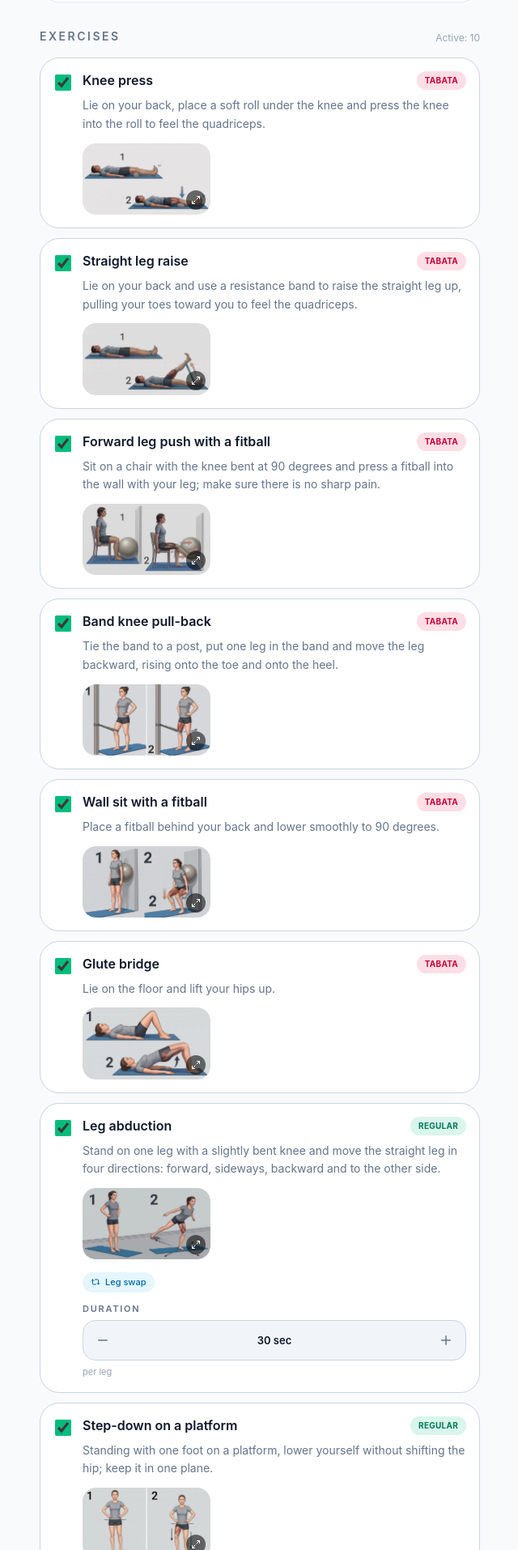
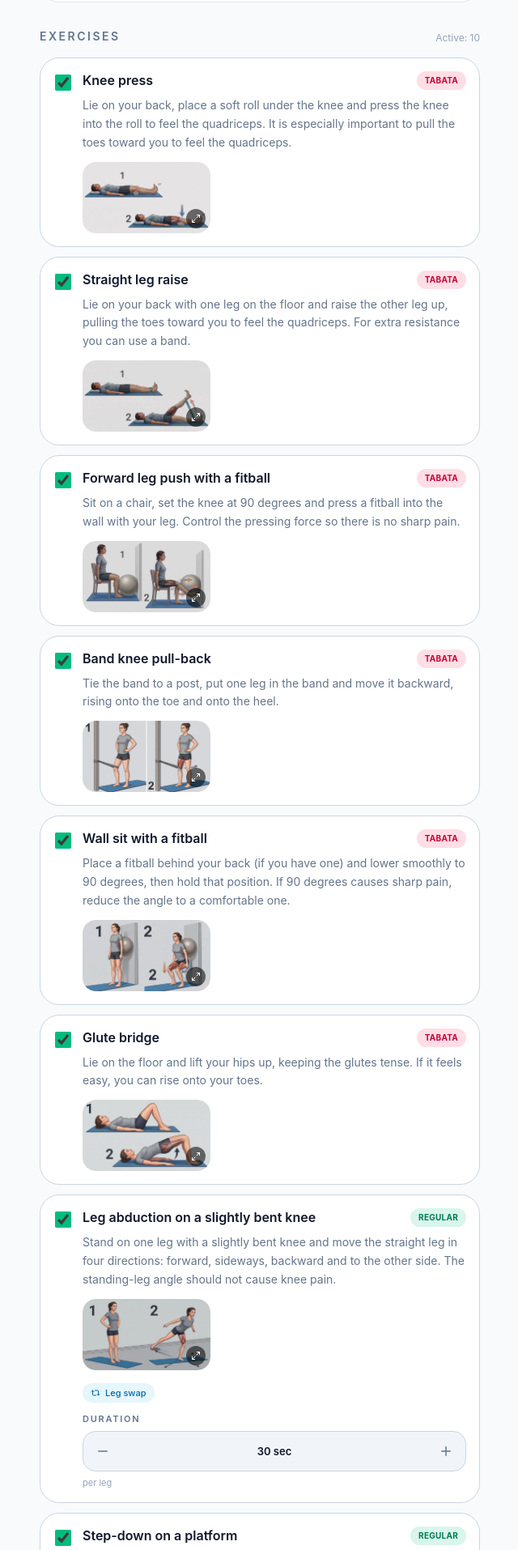
Before and after one commit to logolevel/knee, a React (Vite) app: page / in a window 1280 px wide. Shown: the part 1106-3020 px from the top of the page at 81% size, without its empty margins (319-959 px from the left). Built offline with nearby package versions, Linux system fonts and the light colour scheme.

Commit message:
change texts

```diff
--- a/src/i18n/translations.js
+++ b/src/i18n/translations.js
@@ -136,49 +136,52 @@ const en = {
     2: {
       title: 'Knee press',
       description:
-        'Lie on your back, place a soft roll under the knee and press the knee into the roll to feel the quadriceps.',
+        'Lie on your back, place a soft roll under the knee and press the knee into the roll to feel the quadriceps. It is especially important to pull the toes toward you to feel the quadriceps.',
     },
     3: {
       title: 'Straight leg raise',
       description:
-        'Lie on your back and use a resistance band to raise the straight leg up, pulling your toes toward you to feel the quadriceps.',
+        'Lie on your back with one leg on the floor and raise the other leg up, pulling the toes toward you to feel the quadriceps. For extra resistance you can use a band.',
     },
     4: {
       title: 'Forward leg push with a fitball',
       description:
-        'Sit on a chair with the knee bent at 90 degrees and press a fitball into the wall with your leg; make sure there is no sharp pain.',
+        'Sit on a chair, set the knee at 90 degrees and press a fitball into the wall with your leg. Control the pressing force so there is no sharp pain.',
     },
     5: {
       title: 'Band knee pull-back',
       description:
-        'Tie the band to a post, put one leg in the band and move the leg backward, rising onto the toe and onto the heel.',
+        'Tie the band to a post, put one leg in the band and move it backward, rising onto the toe and onto the heel.',
     },
     6: {
       title: 'Wall sit with a fitball',
-      description: 'Place a fitball behind your back and lower smoothly to 90 degrees.',
+      description:
+        'Place a fitball behind your back (if you have one) and lower smoothly to 90 degrees, then hold that position. If 90 degrees causes sharp pain, reduce the angle to a comfortable one.',
     },
     7: {
       title: 'Glute bridge',
-      description: 'Lie on the floor and lift your hips up.',
+      description:
+        'Lie on the floor and lift your hips up, keeping the glutes tense. If it feels easy, you can rise onto your toes.',
     },
     8: {
-      title: 'Leg abduction',
+      title: 'Leg abduction on a slightly bent knee',
       description:
-        'Stand on one leg with a slightly bent knee and move the straight leg in four directions: forward, sideways, backward and to the other side.',
+        'Stand on one leg with a slightly bent knee and move the straight leg in four directions: forward, sideways, backward and to the other side. The standing-leg angle should not cause knee pain.',
     },
     9: {
       title: 'Step-down on a platform',
       description:
-        'Standing with one foot on a platform, lower yourself without shifting the hip; keep it in one plane.',
+        'Standing with one foot on a platform, lower yourself without shifting the hip; keep it in one plane. The standing-leg angle should not cause knee pain, but try to lower yourself further.',
     },
     10: {
       title: 'Half-squat side steps',
       description:
-        'Put a band around your knees and move with side steps without swaying.',
+        'Put a band around your knees (if you have one) and move with side steps, controlling the standing-leg angle so it does not cause knee pain. It is important not to sway, so the knee stays still.',
     },
     11: {
       title: 'Squats with a band',
-      description: 'Hook the band to a post and around both legs and squat.',
+      description:
+        'Hook the band (if you have one) to a post and around both legs and squat, feeling the band’s resistance.',
     },
   },
 };
@@ -317,49 +320,52 @@ const uk = {
     2: {
       title: 'Вдавлювання коліна',
       description:
-        'Лягти на спину, підкласти під коліно м’який валик і вдавлювати коліно в цей валик, щоб відчути квадріцепс.',
+        'Лягти на спину, підкласти під коліно м’який валик і вдавлювати коліно в цей валик, щоб відчути квадріцепс. Особливо важливо тягнути носок ноги на себе, щоб відчути квадріцепс.',
     },
     3: {
       title: 'Підняття прямої ноги вгору',
       description:
-        'Лягти на спину, за допомогою гуми піднімати пряму ногу вгору, натягуючи носок на себе, щоб відчути квадріцепс.',
+        'Лягти на спину, одна нога на підлозі, другу піднімати вгору, натягуючи носок на себе, щоб відчути квадріцепс. Для додаткового опору можна використати гуму.',
     },
     4: {
       title: 'Відведення ноги вперед з фітболом',
       description:
-        'Сісти на стілець, зігнути коліно під 90 градусів і вдавлювати фітбол ногою в стіну, контролюючи, щоб не було різкого болю.',
+        'Сісти на стілець, поставити коліно під 90 градусів і вдавлювати фітбол ногою в стіну. Контролювати силу натискання, щоб не було різкого болю.',
     },
     5: {
       title: 'Відтягування коліна гумою назад',
       description:
-        'Прив’язати гуму до стовпчика, одягнути одну ногу в гуму й відводити ногу назад, стаючи на носок і на п’ятку.',
+        'Прив’язати гуму до стовпчика, одягнути одну ногу в гуму й відводити її назад, стаючи на носок і на п’ятку.',
     },
     6: {
       title: 'Стільчик з фітболом біля стіни',
-      description: 'Підкласти до спини фітбол, опуститися плавно під 90 градусів.',
+      description:
+        'Підкласти до спини фітбол (якщо є), опуститися плавно під 90 градусів і утримувати це положення. Якщо при 90 градусах різкий біль, зменшити кут до комфортного для вас.',
     },
     7: {
       title: 'Сідничний місток',
-      description: 'Лягти на підлогу й піднімати сідниці вгору.',
+      description:
+        'Лягти на підлогу й піднімати сідниці вгору, утримуючи в них напругу. Якщо легко, можна ставати на носочки.',
     },
     8: {
-      title: 'Відведення ноги',
+      title: 'Відведення ноги на напівзігнутому коліні',
       description:
-        'Стати на одну ногу, трохи зігнувши коліно, і відводити пряму ногу в чотирьох напрямках: уперед, убік, назад і в інший бік.',
+        'Стати на одну ногу, трохи зігнувши коліно, і відводити пряму ногу в чотирьох площинах: уперед, убік, назад і в інший бік. Кут опорної ноги не повинен викликати біль у коліні.',
     },
     9: {
       title: 'Опускання на платформі',
       description:
-        'Стоячи однією ногою на платформі, опускатися, але при цьому не зміщувати стегно, тримати його в одній площині.',
+        'Стоячи однією ногою на платформі, опускатися, але при цьому не зміщувати стегно, тримати його в одній площині. Кут опорної ноги не повинен викликати біль у коліні, але намагатися опуститися нижче.',
     },
     10: {
       title: 'Переміщення на напівзігнутих',
       description:
-        'Одягнути гуму на коліна й приставним кроком переміщатися, не розгойдуючись.',
+        'Надіти гуму (якщо є) на коліна й приставним кроком переміщатися, контролюючи кут опорної ноги, щоб не викликати біль у коліні. Важливо не розгойдуватися, щоб коліно було статичним.',
     },
     11: {
       title: 'Присідання з гумкою',
-      description: 'Зачепити гумку за стовпчик і обидві ноги та присідати.',
+      description:
+        'Зачепити гумку (якщо є) за стовпчик і за обидві ноги та присідати, відчуваючи опір гуми.',
     },
   },
 };
@@ -498,49 +504,49 @@ const ru = {
     2: {
       title: 'Вдавливание колена',
       description:
-        'Лечь на спину, подложить под колено мягкий валик и вдавливать колено в этот валик, чтобы прочувствовать квадрицепс.',
+        'Лечь на спину, подложить под колено мягкий валик и вдавливать колено в этот валик, чтобы прочувствовать квадрицепс. Особенно важно тянуть носок ноги на себя, чтобы прочувствовать квадрицепс.',
     },
     3: {
       title: 'Поднятие прямой ноги вверх',
       description:
-        'Лечь на спину, с помощью резины поднимать прямую ногу вверх, натягивая носок на себя, чтобы прочувствовать квадрицепс.',
+        'Лечь на спину, одна нога на полу, вторую поднимаить вверх, натягивая носок на себя, чтобы прочувствовать квадрицепс. Для дополнительного сопротивления можно использовать резину.',
     },
     4: {
       title: 'Отведение ноги вперёд с фитболом',
       description:
-        'Сесть на стул, поставить колено в 90 градусов и вдавливать фитбол ногой в стену и контролировать, чтобы не было резкой боли.',
+        'Сесть на стул, поставить колено в 90 градусов и вдавливать фитбол ногой в стену. Контролировать силу надавливания, чтобы не было резкой боли.',
     },
     5: {
       title: 'Оттяжка колена резиной назад',
       description:
-        'Привязать резину к столбику, одеть одну ногу в резину и отводить ногу назад, вставая на носок и на пятку.',
+        'Привязать резину к столбику, одеть одну ногу в резину и отводить её назад, вставая на носок и на пятку.',
     },
     6: {
       title: 'Стульчик с фитболом у стены',
-      description: 'Подложить к спине фитбол, опуститься плавно под 90 градусов.',
+      description: 'Подложить к спине фитбол(если есть), опуститься плавно под 90 градусов и удерживать это положение. Если при 90 градусах резкая боль, то уменьшить угол до комфортного для вас.',
     },
     7: {
       title: 'Ягодичный мост',
-      description: 'Лечь на пол и поднимать ягодицы вверх.',
+      description: 'Лечь на пол и поднимать ягодицы вверх, удерживая в них напряжение. Если леко, то можно становиться на носочки',
     },
     8: {
       title: 'Отведение ноги на полусогнутом колене',
       description:
-        'Встать на одну ногу, слегка согнув колено, и отводить ногу прямую в четыре плоскости: вперёд, вбок, назад и в другой бок.',
+        'Встать на одну ногу, слегка согнув колено, и отводить прямую ногу в четыре плоскости: вперёд, вбок, назад и в другой бок. Угол опорной ноги не должен вызывать боль в колене.',
     },
     9: {
       title: 'Опускание на платформе',
       description:
-        'Стоя одной ногой на платформе, опускаться, но при этом не смещать бедро, держать его в одной плоскости.',
+        'Стоя одной ногой на платформе, опускаться, но при этом не смещать бедро, держать его в одной плоскости. Угол опорной ноги не должен вызывать боль в колене, но стараться опуститься ниже.',
     },
     10: {
       title: 'Перемещение на полусогнутых',
       description:
-        'Надеть резину на колени и приставным шагом перемещаться, не раскачиваясь.',
+        'Надеть резину(если есть) на колени и приставным шагом перемещаться, конрролируя угол опорной ноги, чтобы не вызывать боль в колене. Важно не раскачиваться, чтобы колено было статичным.',
     },
     11: {
       title: 'Приседания с резинкой',
-      description: 'Зацепить резинку за столбик и обе ноги и приседать.',
+      description: 'Зацепить резинку(если есть) за столбик и за обе ноги и приседать, чувствуя сопротивление резины',
     },
   },
 };
```
